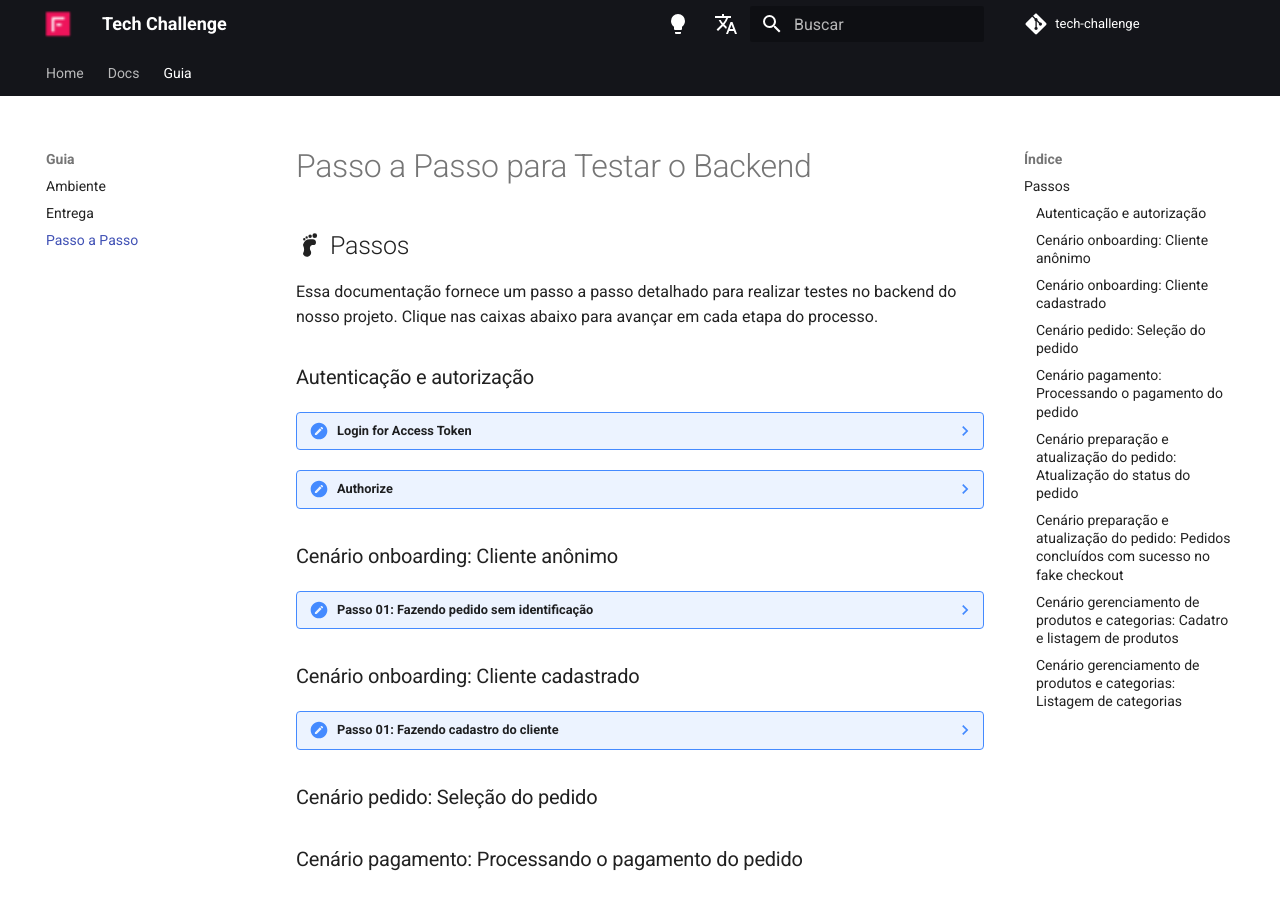
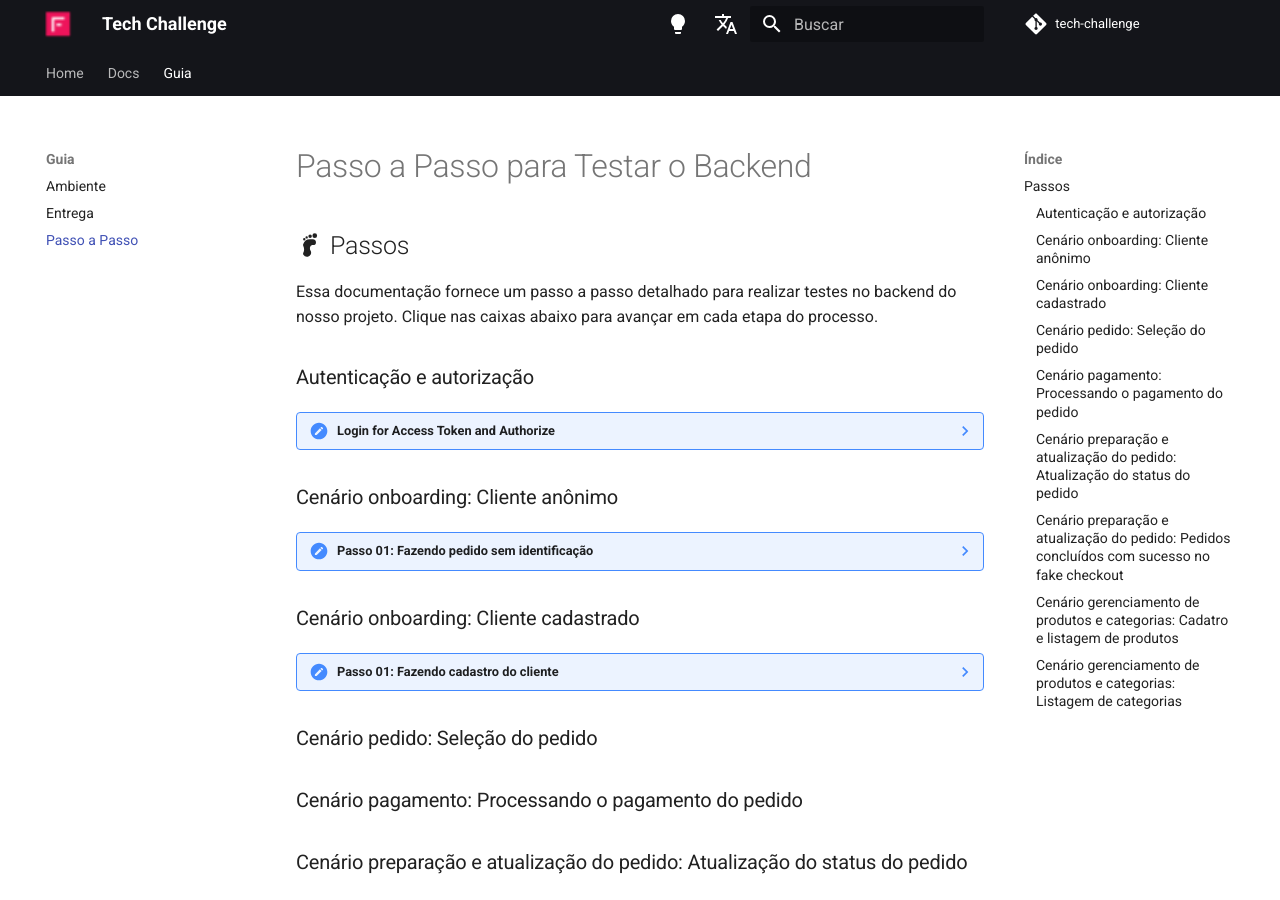
Before and after one commit to software-architecture-fiap/tech-challenge, an MkDocs documentation site: the page built from docs/steps.md, in a window 1280 px wide and 900 px high. Built offline with MkDocs 1.6.1 and Material for MkDocs 9.7.7, drawn with Linux system fonts in a browser that asks for light colours; comment, search, counter and statistics services are not loaded.

```diff
--- a/docs/steps.md
+++ b/docs/steps.md
@@ -5,16 +5,15 @@ Essa documentação fornece um passo a passo detalhado para realizar testes no b
 
 ### Autenticação e autorização
 
-???- note "Login for Access Token"
+???- note "Login for Access Token and Authorize"
     O primeiro passo a ser feito é a o de  criação de Token usando um dos usuários administrativos.
     Usando o Swagger, você poderá fazer isso em
     [Login for Access Token](http://localhost:2000/docs#/default/login_for_access_token_token_post).
     ![image](assets/token-token.png).
     Clique em **Try it out** e depois preencha os campos **username** com "email@email.com.br" e **password** com "your_password", por fim, preencha o **client_id** com
     o número **1**. Clique no botão **Execute**, isso permitirá o acesso às etapas que exigem camadas de autenticação do token.
-
-???- note "Authorize"
-    Além disso, ao tentar acessar um endpoint que requer autorização, clique em **Authorize** e faça login usando seu e-mail e senha.![image](assets/access-token.png)
+    Além disso, ao tentar acessar um endpoint que requer autorização, clique em **Authorize** e faça login usando seu e-mail e senha.
+    ![image](assets/access-token.png)
 
 
 ### Cenário onboarding: Cliente anônimo
```
